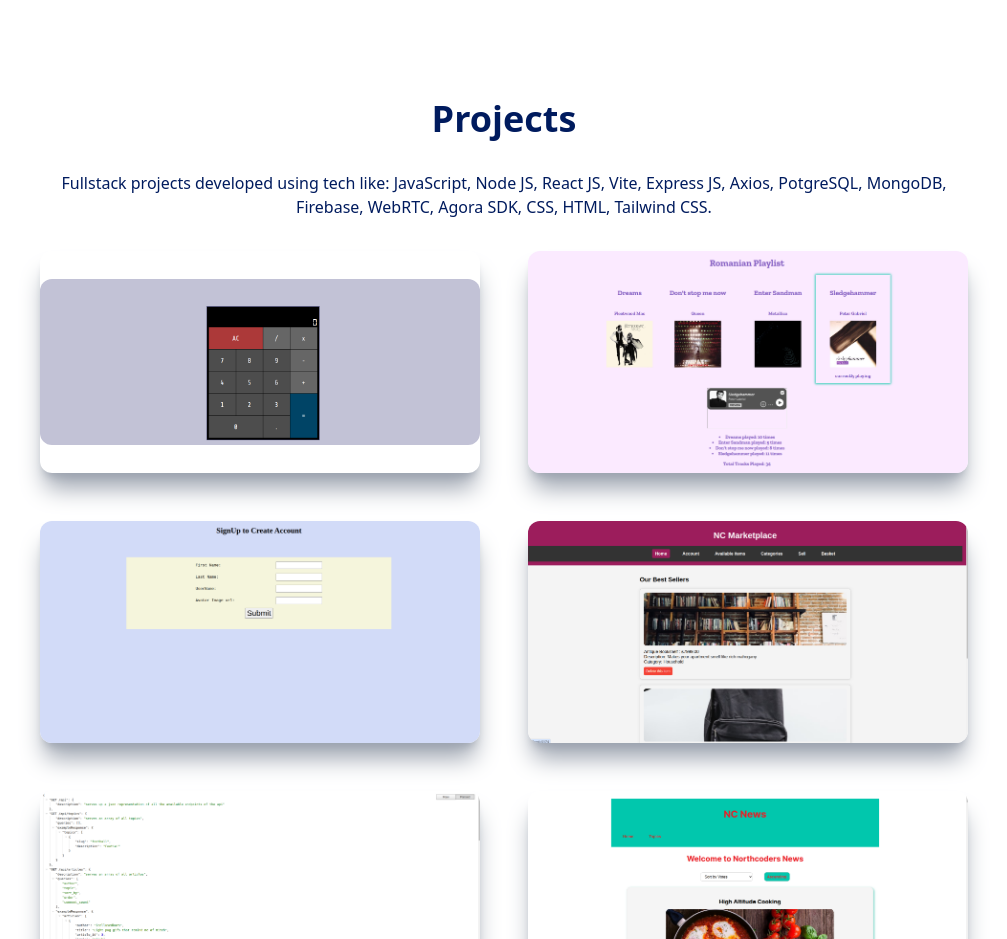
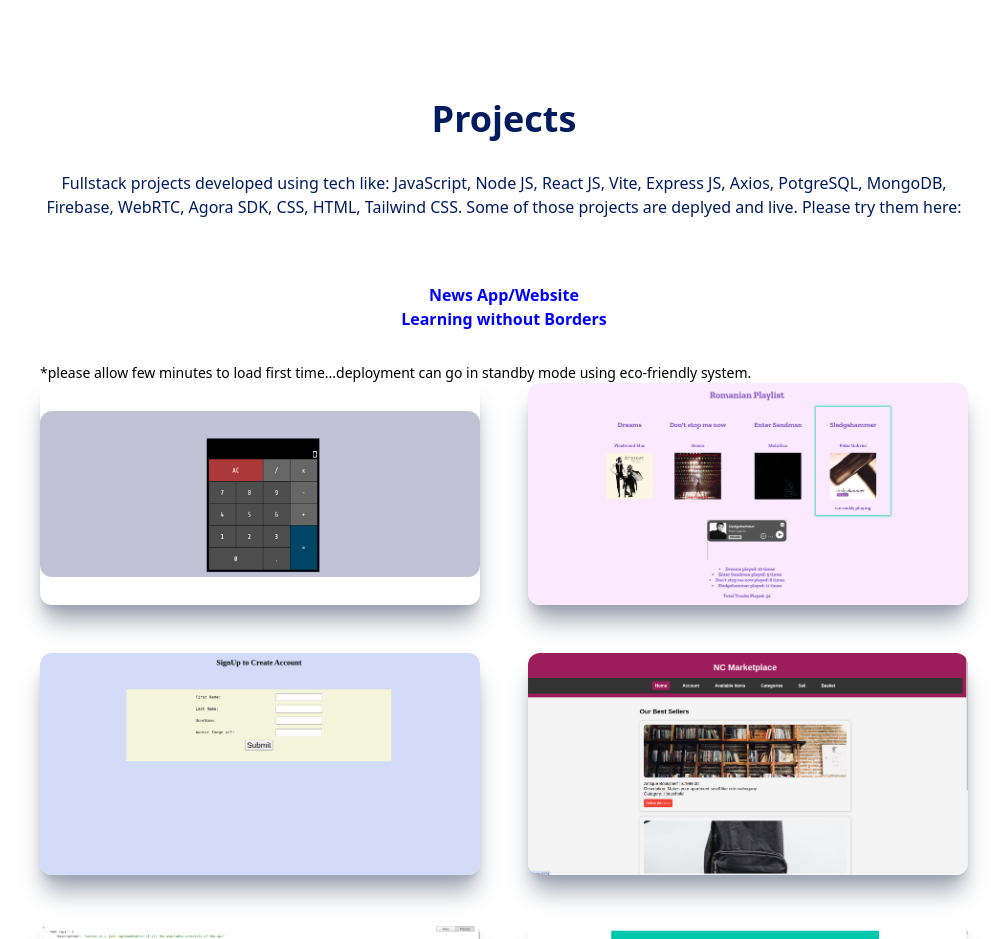
Before and after one commit to BTCristian/Portfolio, a React (Vite) app: page / in a window 1280 px wide. Shown: the part 1620-2559 px from the top of the page, without its empty margins (168-1175 px from the left). Built offline with nearby package versions, Linux system fonts and the light colour scheme.

Commit message:
last update

```diff
--- a/src/components/Projects.jsx
+++ b/src/components/Projects.jsx
@@ -17,8 +17,29 @@ export const Projects = () => {
       <p className="text-center py-8 text-[#001b5e]">
         Fullstack projects developed using tech like: JavaScript, Node JS, React
         JS, Vite, Express JS, Axios, PotgreSQL, MongoDB, Firebase, WebRTC, Agora
-        SDK, CSS, HTML, Tailwind CSS.
+        SDK, CSS, HTML, Tailwind CSS. Some of those projects are deplyed and
+        live. Please try them here:
       </p>
+      <div className="grid gap-12 text-center font-bold text-[blue] p-4 m-4">
+        <ul>
+          <li>
+            <a href="https://cristian-nc8news.netlify.app/">
+              <h1>News App/Website</h1>
+            </a>
+          </li>
+          <li>
+            <a href="https://learning-without-borders.netlify.app/">
+              <h2>Learning without Borders</h2>
+            </a>
+          </li>
+        </ul>
+      </div>
+
+      <p className="text-sm">
+        *please allow few minutes to load first time...deployment can go in
+        standby mode using eco-friendly system.
+      </p>
+
       <div className="grid sm:grid-cols-2 gap-12">
         <ProjectItem img={calcProjectImg} title="Calculator App" />
         <ProjectItem img={JukeboxProjectImg} title="NC Jukebox App" />
@@ -28,7 +49,6 @@ export const Projects = () => {
         <ProjectItem img={NcNewsProjectImg} title="News App" />
         <ProjectItem img={LwBProjectImg} title="LwB App" />
       </div>
-
     </div>
   );
 };
```
